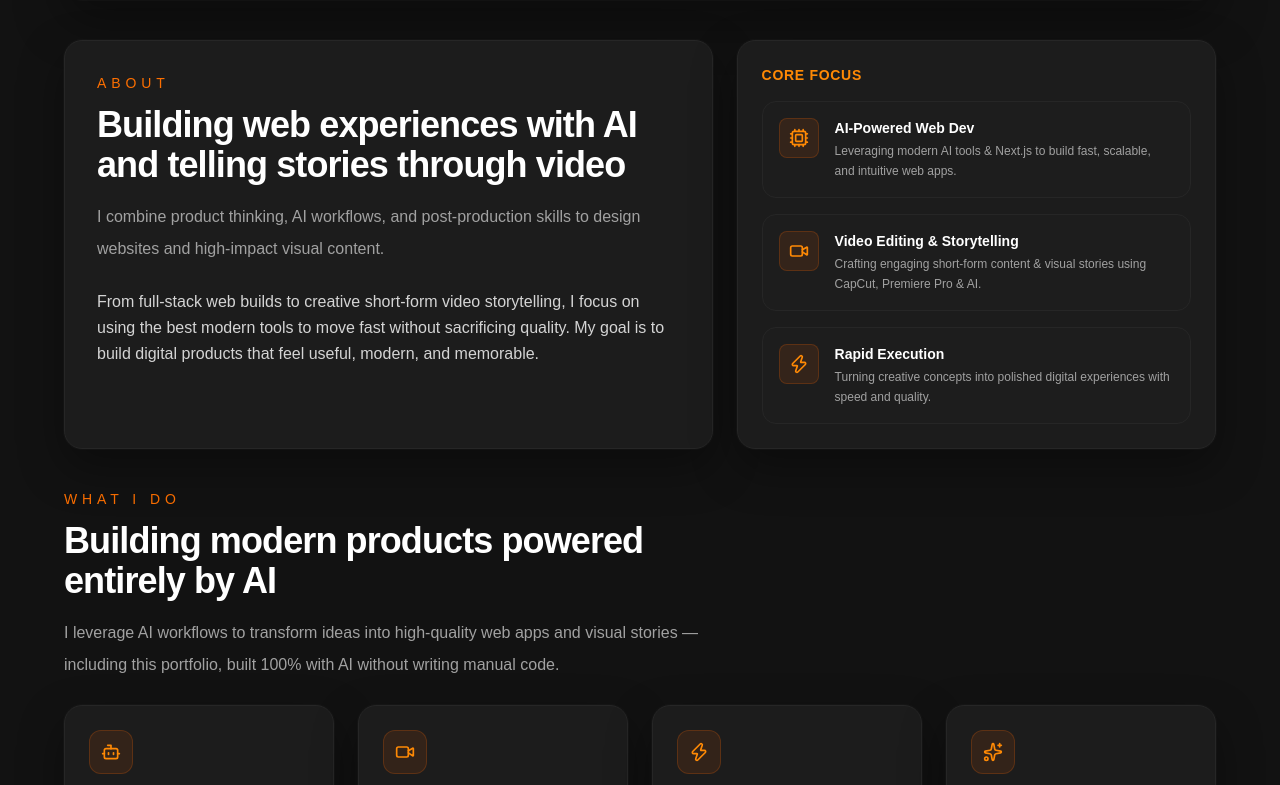
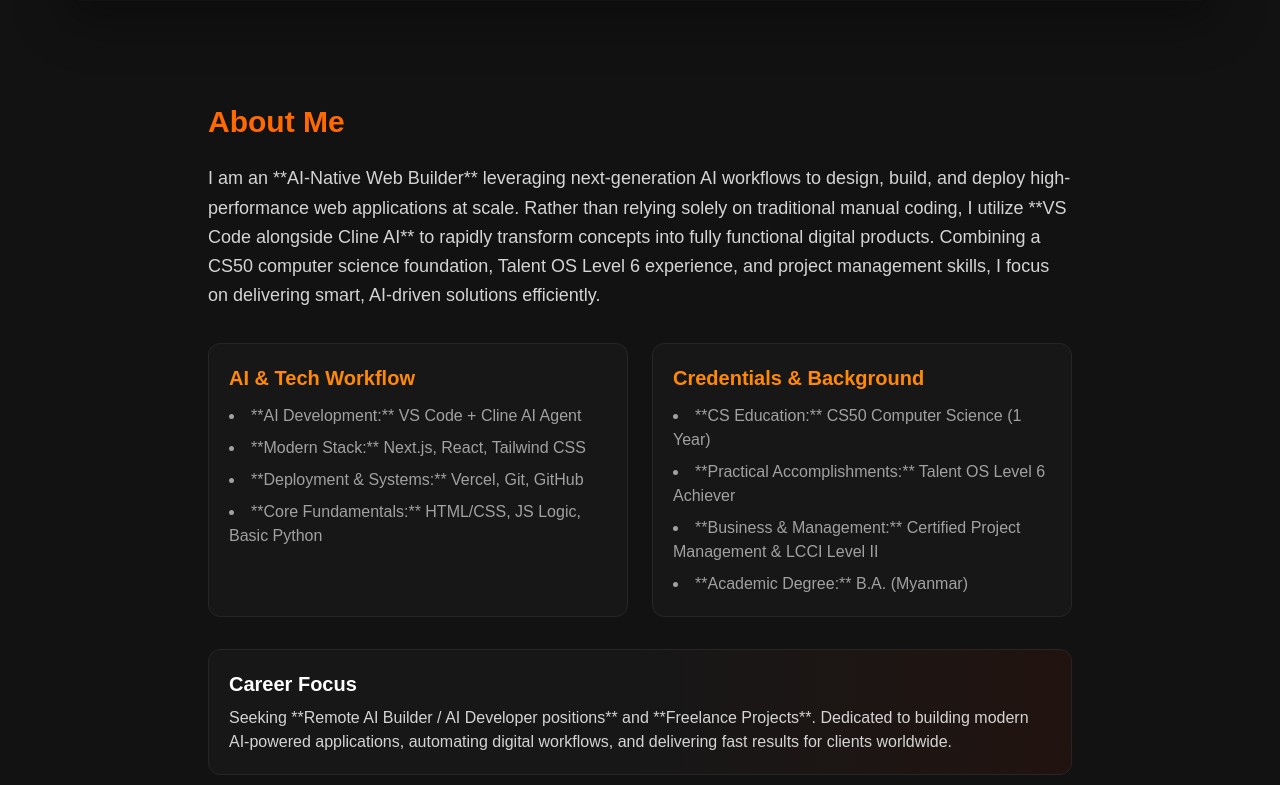
Before and after one commit to mrhlaingdev/MR-HLAING-PORTFOLIO, a Next.js app: page / in a window 1280 px wide. Shown: the part 775-1560 px from the top of the page. Built offline with nearby package versions, Linux system fonts and the light colour scheme.

Commit message:
Update About section to AI Builder

```diff
--- a/src/sections/AboutMe.jsx
+++ b/src/sections/AboutMe.jsx
@@ -1,64 +1,58 @@
-import SectionHeading from "@/components/SectionHeading";
-import { Cpu, Video, Zap } from "lucide-react";
+import React from 'react';
 
-const highlights = [
-  {
-    icon: Cpu,
-    title: "AI-Powered Web Dev",
-    desc: "Leveraging modern AI tools & Next.js to build fast, scalable, and intuitive web apps.",
-  },
-  {
-    icon: Video,
-    title: "Video Editing & Storytelling",
-    desc: "Crafting engaging short-form content & visual stories using CapCut, Premiere Pro & AI.",
-  },
-  {
-    icon: Zap,
-    title: "Rapid Execution",
-    desc: "Turning creative concepts into polished digital experiences with speed and quality.",
-  },
-];
+const AboutMe = () => {
+  return (
+    <section id="about" className="py-16 text-white">
+      <div className="max-w-4xl mx-auto px-4">
+        {/* Section Heading */}
+        <h2 className="text-3xl font-bold mb-6 text-orange-500">
+          About Me
+        </h2>
 
-export default function AboutMe() {
-  return (
-    <section id="about" className="grid gap-6 lg:grid-cols-[1.15fr_0.85fr]">
-      {/* Left Main About Content */}
-      <div className="glass-panel p-8 rounded-[18px] border border-neutral-800 bg-neutral-900/60 backdrop-blur-xl">
-        <SectionHeading
-          eyebrow="About"
-          title="Building web experiences with AI and telling stories through video"
-          subtitle="I combine product thinking, AI workflows, and post-production skills to design websites and high-impact visual content."
-        />
-        <p className="mt-6 text-base leading-relaxed text-neutral-300">
-          From full-stack web builds to creative short-form video storytelling, I focus on using the best modern tools to move fast without sacrificing quality. My goal is to build digital products that feel useful, modern, and memorable.
+        {/* Bio Paragraph */}
+        <p className="text-neutral-300 text-lg leading-relaxed mb-8">
+          I am an **AI-Native Web Builder** leveraging next-generation AI workflows to design, build, and deploy high-performance web applications at scale. Rather than relying solely on traditional manual coding, I utilize **VS Code alongside Cline AI** to rapidly transform concepts into fully functional digital products. Combining a CS50 computer science foundation, Talent OS Level 6 experience, and project management skills, I focus on delivering smart, AI-driven solutions efficiently.
         </p>
-      </div>
 
-      {/* Right Core Highlights (Replacing Redundant Stats) */}
-      <div className="glass-panel p-6 rounded-[18px] border border-neutral-800 bg-neutral-900/60 backdrop-blur-xl flex flex-col justify-between">
-        <h3 className="text-sm font-semibold uppercase tracking-wider text-orange-400 mb-4">
-          Core Focus
-        </h3>
-        <div className="flex flex-col gap-4">
-          {highlights.map((item) => {
-            const Icon = item.icon;
-            return (
-              <div
-                key={item.title}
-                className="flex items-start gap-4 rounded-[14px] border border-neutral-800 bg-[#1E1E1E]/80 p-4 transition hover:border-orange-500/40"
-              >
-                <div className="flex h-10 w-10 shrink-0 items-center justify-center rounded-lg bg-orange-500/10 text-orange-400 border border-orange-500/20">
-                  <Icon className="h-5 w-5" />
-                </div>
-                <div>
-                  <h4 className="text-sm font-semibold text-white">{item.title}</h4>
-                  <p className="mt-1 text-xs leading-relaxed text-neutral-400">{item.desc}</p>
-                </div>
-              </div>
-            );
-          })}
+        {/* Core Strengths Grid */}
+        <div className="grid grid-cols-1 md:grid-cols-2 gap-6">
+          <div className="p-5 rounded-xl bg-neutral-900 border border-neutral-800">
+            <h3 className="text-xl font-semibold mb-3 text-orange-400">
+              AI & Tech Workflow
+            </h3>
+            <ul className="list-disc list-inside text-neutral-400 space-y-2">
+              <li>**AI Development:** VS Code + Cline AI Agent</li>
+              <li>**Modern Stack:** Next.js, React, Tailwind CSS</li>
+              <li>**Deployment & Systems:** Vercel, Git, GitHub</li>
+              <li>**Core Fundamentals:** HTML/CSS, JS Logic, Basic Python</li>
+            </ul>
+          </div>
+
+          <div className="p-5 rounded-xl bg-neutral-900 border border-neutral-800">
+            <h3 className="text-xl font-semibold mb-3 text-orange-400">
+              Credentials & Background
+            </h3>
+            <ul className="list-disc list-inside text-neutral-400 space-y-2">
+              <li>**CS Education:** CS50 Computer Science (1 Year)</li>
+              <li>**Practical Accomplishments:** Talent OS Level 6 Achiever</li>
+              <li>**Business & Management:** Certified Project Management & LCCI Level II</li>
+              <li>**Academic Degree:** B.A. (Myanmar)</li>
+            </ul>
+          </div>
+        </div>
+
+        {/* Vision / Goal */}
+        <div className="mt-8 p-5 rounded-xl bg-gradient-to-r from-neutral-900 via-neutral-900 to-orange-950/30 border border-neutral-800">
+          <h3 className="text-xl font-semibold mb-2 text-white">
+            Career Focus
+          </h3>
+          <p className="text-neutral-300">
+            Seeking **Remote AI Builder / AI Developer positions** and **Freelance Projects**. Dedicated to building modern AI-powered applications, automating digital workflows, and delivering fast results for clients worldwide.
+          </p>
         </div>
       </div>
     </section>
   );
-}
+};
+
+export default AboutMe;
```
